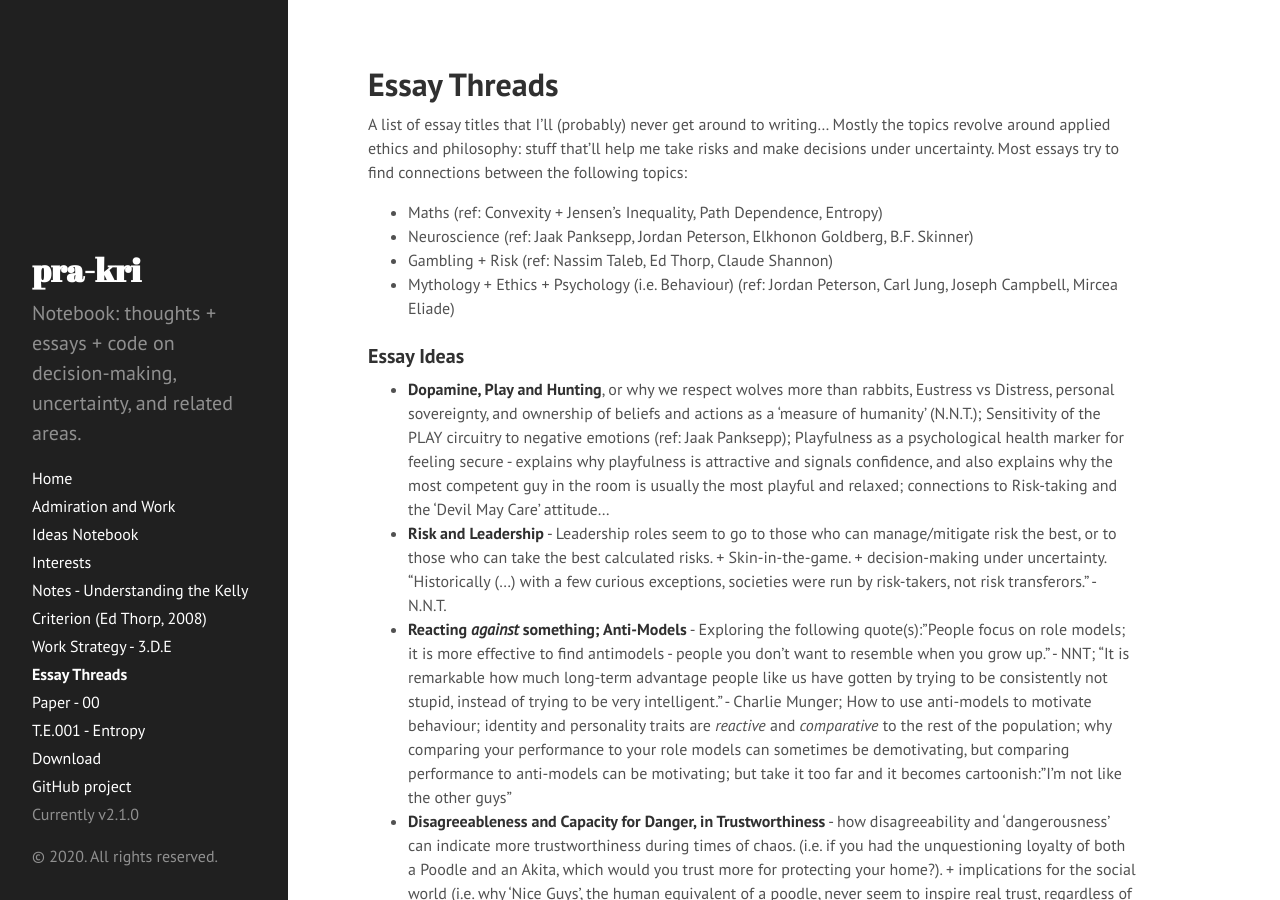
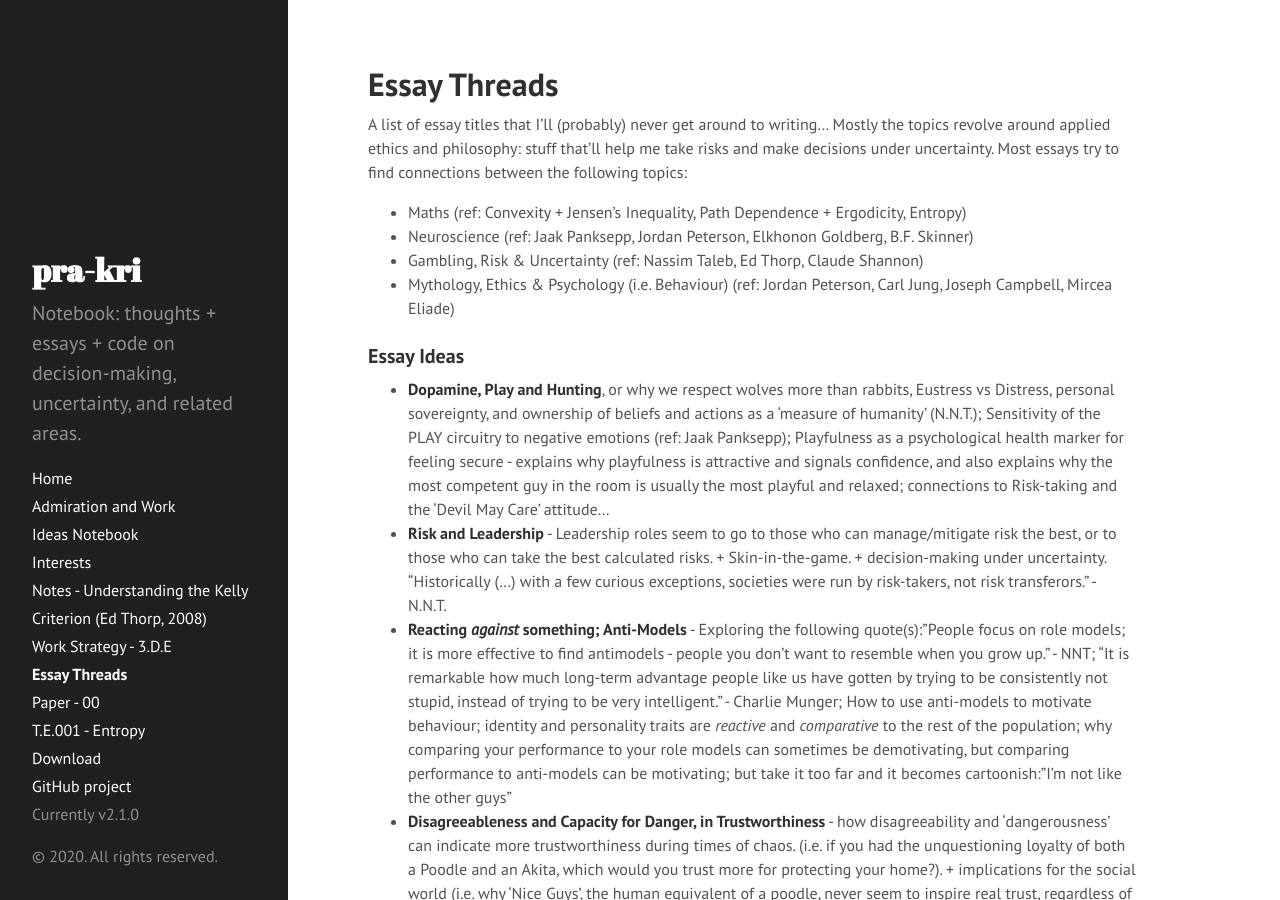
Before and after one commit to pra-kri/pra-kri.github.io, a Jekyll site: the page built from essay_threads.md, in a window 1280 px wide and 900 px high. Built offline with Jekyll 4.4.1, drawn with Linux system fonts in a browser that asks for light colours.

Commit message:
Update essay_threads.md

```diff
--- a/essay_threads.md
+++ b/essay_threads.md
@@ -6,10 +6,10 @@ title: Essay Threads
 A list of essay titles that I'll (probably) never get around to writing...
 Mostly the topics revolve around applied ethics and philosophy: stuff that'll help me take risks and make decisions under uncertainty.
 Most essays try to find connections between the following topics:
-* Maths (ref: Convexity + Jensen's Inequality, Path Dependence, Entropy)
+* Maths (ref: Convexity + Jensen's Inequality, Path Dependence + Ergodicity, Entropy)
 * Neuroscience (ref: Jaak Panksepp, Jordan Peterson, Elkhonon Goldberg, B.F. Skinner)
-* Gambling + Risk (ref: Nassim Taleb, Ed Thorp, Claude Shannon)
-* Mythology + Ethics + Psychology (i.e. Behaviour) (ref: Jordan Peterson, Carl Jung, Joseph Campbell, Mircea Eliade)
+* Gambling, Risk & Uncertainty (ref: Nassim Taleb, Ed Thorp, Claude Shannon)
+* Mythology, Ethics & Psychology (i.e. Behaviour) (ref: Jordan Peterson, Carl Jung, Joseph Campbell, Mircea Eliade)
 
 
 ### Essay Ideas
```
